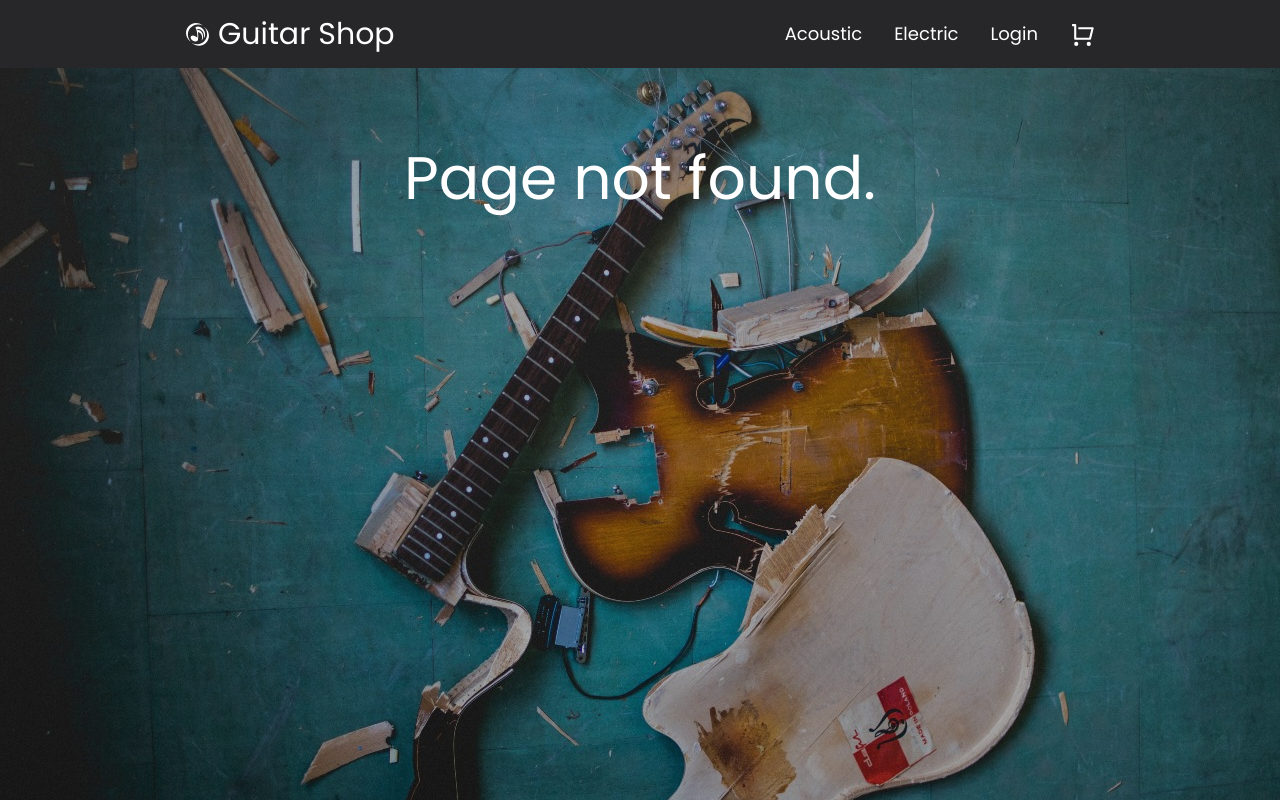
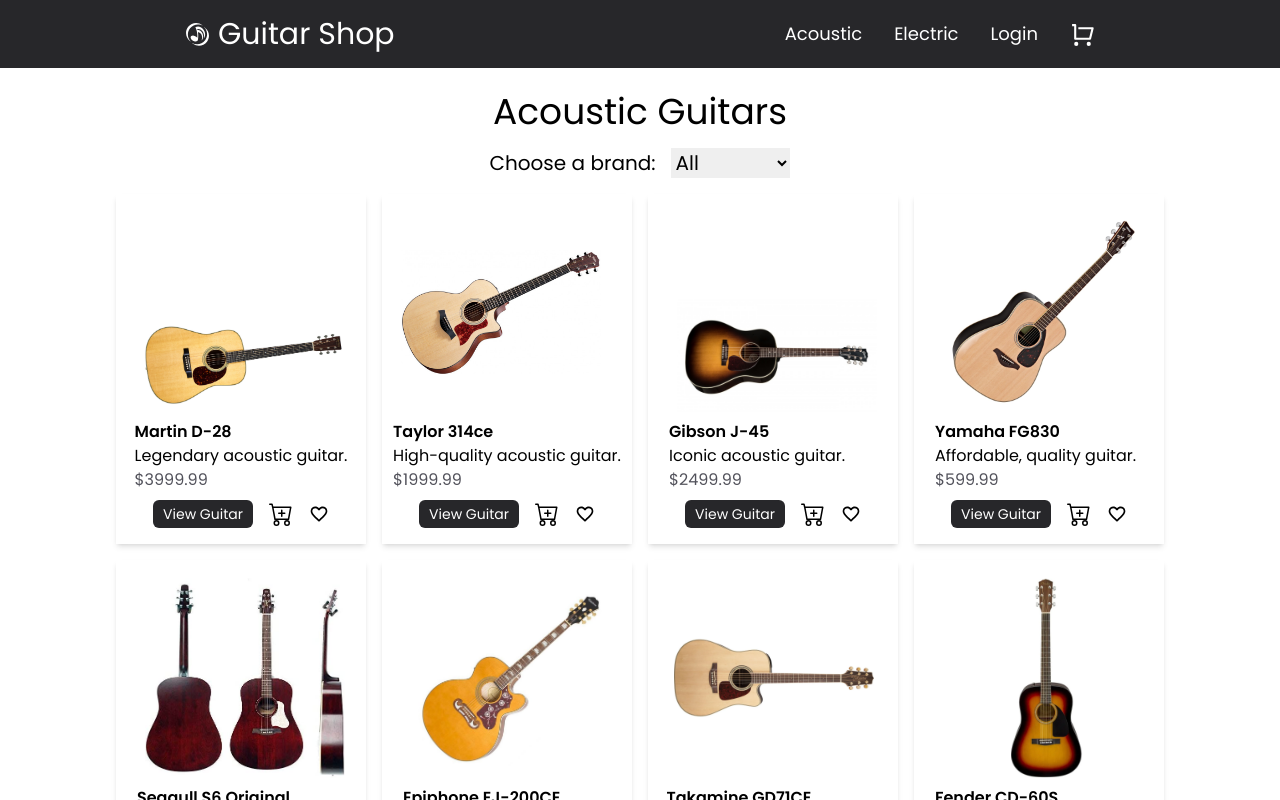
Before and after one commit to carlospsvieira/Guitar-Shop, a React (Vite) app: page /#/acoustic in a window 1280 px wide. Before the commit this address had no page. Shown: the top 800 px of the page. Built offline with nearby package versions, Linux system fonts and the light colour scheme.

Commit message:
changes Browser to Hash router due to refresh causing pages to break

```diff
--- a/package.json
+++ b/package.json
@@ -18,6 +18,7 @@
     "react-dom": "^18.2.0",
     "react-icons": "^4.7.1",
     "react-router-dom": "^6.8.1",
+    "react-scroll": "^1.8.9",
     "react-scroll-to-top": "^3.0.0",
     "react-toastify": "^9.1.1"
   },
--- a/src/components/Category.jsx
+++ b/src/components/Category.jsx
@@ -1,15 +1,16 @@
 import React from "react";
 import { Link } from "react-router-dom";
+import { Element } from "react-scroll";
 import { AnimationOnScroll } from "react-animation-on-scroll";
 
 function Category() {
   return (
-    <section
-      id="category"
-      className="flex flex-col items-center pt-[10rem] gap-16 h-screen"
-    >
+    <Element name="category">
+      <section className="flex flex-col items-center pt-[10rem] gap-16 h-screen">
         <div>
-        <h1 className="text-5xl">Your choice is what makes us safe & sound.</h1>
+          <h1 className="text-5xl">
+            Your choice is what makes us safe & sound.
+          </h1>
         </div>
         <AnimationOnScroll animateIn="animate__fadeIn">
           <div className="flex gap-8 category-btns">
@@ -26,6 +27,7 @@
           </div>
         </AnimationOnScroll>
       </section>
+    </Element>
   );
 }
 
--- a/src/components/Filter.jsx
+++ b/src/components/Filter.jsx
@@ -11,8 +11,10 @@
 
   // it gets guitar list based on pathname (acoustic or electric) //
   const guitarList = guitars.filter(
-    (guitar) => guitar.type === location.pathname.split("/")[2]
+    (guitar) => guitar.type === location.pathname.split('/')[1]
   );
+
+  console.log(location.pathname.split('/')[1])
 
   const handleChange = ({ target }) => {
     const { value } = target;
--- a/src/components/GuitarList.jsx
+++ b/src/components/GuitarList.jsx
@@ -11,11 +11,11 @@
 
   const filteredList = guitars.filter(
     (guitar) =>
-      guitar.brand === brand && guitar.type === location.pathname.split("/")[2]
+      guitar.brand === brand && guitar.type === location.pathname.split("/")[1]
   );
 
   const guitarList = guitars.filter(
-    (guitar) => guitar.type === location.pathname.split("/")[2]
+    (guitar) => guitar.type === location.pathname.split('/')[1]
   );
 
   return (
--- a/src/components/Hero.jsx
+++ b/src/components/Hero.jsx
@@ -1,5 +1,6 @@
 import React from "react";
 import { AnimationOnScroll } from "react-animation-on-scroll";
+import { Link } from 'react-scroll'
 import { TbDiscount2 } from "react-icons/tb";
 
 function Hero() {
@@ -20,8 +21,11 @@
         </div>
       </div>
       <AnimationOnScroll animateIn="animate__fadeInLeft">
-        <a
-          href="#category"
+      <Link
+        activeClass="active"
+        to="category"
+        spy={true}
+        duration={500}
         className="bg-amber-600
         py-3
         px-10
@@ -33,8 +37,8 @@
         ml-[10%]
         "
       >
-          <span>Start Shopping</span>
-        </a>
+        Start Shopping
+        </Link>
       </AnimationOnScroll>
     </div>
   );
--- a/src/main.jsx
+++ b/src/main.jsx
@@ -1,13 +1,13 @@
 import React from "react";
 import ReactDOM from "react-dom/client";
-import { BrowserRouter } from "react-router-dom";
+import { HashRouter } from "react-router-dom";
 import App from "./App";
 import AddProvider from "./context/AddProvider";
 
 ReactDOM.createRoot(document.getElementById("root")).render(
-  <BrowserRouter>
+  <HashRouter>
     <AddProvider>
       <App />
     </AddProvider>
-  </BrowserRouter>
+  </HashRouter>
 );
--- a/src/pages/Guitars.jsx
+++ b/src/pages/Guitars.jsx
@@ -6,7 +6,7 @@
   const location = useLocation();
   return (
     <div>
-      {location.pathname === "carlospsvieira.github.io/acoustic" ? (
+      {location.pathname === "/acoustic" ? (
         <div>
           <h1 className="text-4xl text-center mt-6">Acoustic Guitars</h1>
         </div>
--- a/vite.config.js
+++ b/vite.config.js
@@ -3,6 +3,6 @@
 
 // https://vitejs.dev/config/
 export default defineConfig({
-  base: '/guitar-shop',
+  base: '/',
   plugins: [react()],
 })
```
Also changed, not shown: 1 other file (tests, documents, lock files or other folders). Lines whose indentation alone changed are shown as unchanged.
